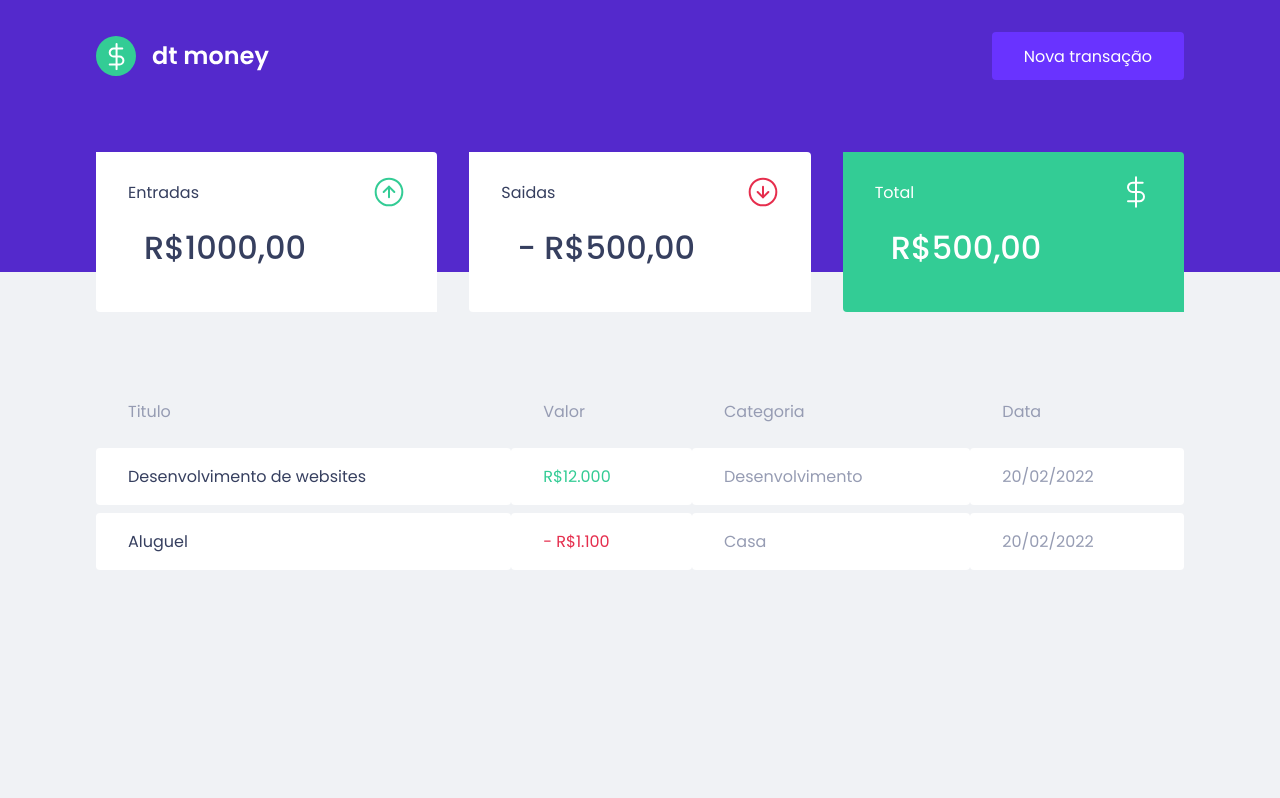
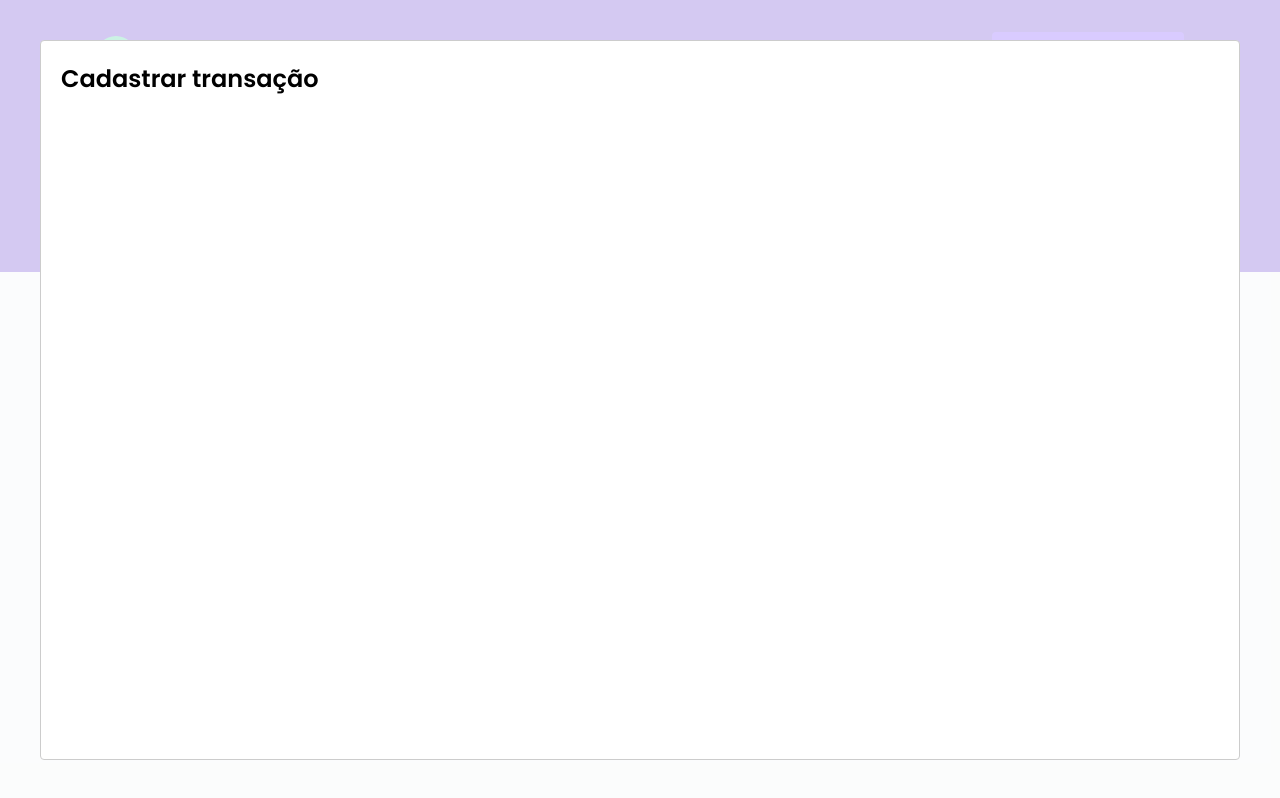
Before and after one commit to xpedrotavares/dtmoney-app, a React (Create React App) app: page / in a window 1280 px wide. Both pictures are taken after a click on the button "Nova transação". Built offline with nearby package versions, Linux system fonts and the light colour scheme; what miragejs would draw is missing.

Commit message:
Set transaction modal structure

```diff
--- a/package.json
+++ b/package.json
@@ -7,6 +7,7 @@
     "miragejs": "^0.1.43",
     "react": "^17.0.2",
     "react-dom": "^17.0.2",
+    "react-modal": "^3.14.4",
     "react-scripts": "5.0.0",
     "styled-components": "^5.3.3",
     "web-vitals": "^2.1.0"
@@ -19,6 +20,7 @@
     "@types/node": "^16.7.13",
     "@types/react": "^17.0.20",
     "@types/react-dom": "^17.0.9",
+    "@types/react-modal": "^3.13.1",
     "@types/styled-components": "^5.1.22",
     "typescript": "^4.4.2"
   },
--- a/src/App.tsx
+++ b/src/App.tsx
@@ -1,12 +1,32 @@
+import { useState } from 'react';
+import Modal from 'react-modal'
 import { Dashboard } from "./components/dashboard";
 import { Header } from "./components/Header";
+import { NewTransactionModal } from './components/NewTransactionModal';
+
 import { GlobalStyle } from "./styles/global";
 
+Modal.setAppElement('#root');
+
 export function App() {
+  const [isNewTransactionModalOpen, setIsNewTransactionModalOpen] = useState(false);
+
+    function handleOpenNewTransactionModal() {
+      setIsNewTransactionModalOpen(true);
+    }
+
+    function handleCloseNewTransactionModal() {
+      setIsNewTransactionModalOpen(false);
+    }
+
   return (
     <>
-			<Header />
+			<Header onOpenNewTransactionModal={handleOpenNewTransactionModal} />
       <Dashboard />
+      <NewTransactionModal
+        isOpen={isNewTransactionModalOpen}
+        onRequestClose={handleCloseNewTransactionModal}
+      />
       <GlobalStyle />
     </>
   );
--- a/src/components/Header/index.tsx
+++ b/src/components/Header/index.tsx
@@ -1,12 +1,16 @@
 import logoImg from '../../assets/logo.svg'
 import { Container, Content } from './styles'
 
-export function Header() {
+interface HeaderProps {
+  onOpenNewTransactionModal: () => void;
+}
+
+export function Header({ onOpenNewTransactionModal }: HeaderProps) {
   return (
     <Container>
       <Content>
         <img src={logoImg} alt="dt money" />
-        <button type="button">
+        <button type="button" onClick={onOpenNewTransactionModal}>
           Nova transação
         </button>
       </Content>
--- /dev/null
+++ b/src/components/NewTransactionModal/index.tsx
@@ -0,0 +1,17 @@
+import Modal from 'react-modal';
+
+interface NewTransactionModalProps {
+  isOpen: boolean;
+  onRequestClose: () => void;
+}
+
+export function NewTransactionModal({ isOpen, onRequestClose }: NewTransactionModalProps) {
+  return (
+    <Modal
+    isOpen={isOpen}
+    onRequestClose={onRequestClose}
+    >
+      <h2>Cadastrar transação</h2>
+    </Modal>
+  )
+}
--- /dev/null
+++ b/src/components/NewTransactionModal/styles.ts
@@ -0,0 +1,5 @@
+import styled from "styled-components";
+
+export const Container = styled.div`
+
+`
```
Also changed, not shown: 1 other file (tests, documents, lock files or other folders).
